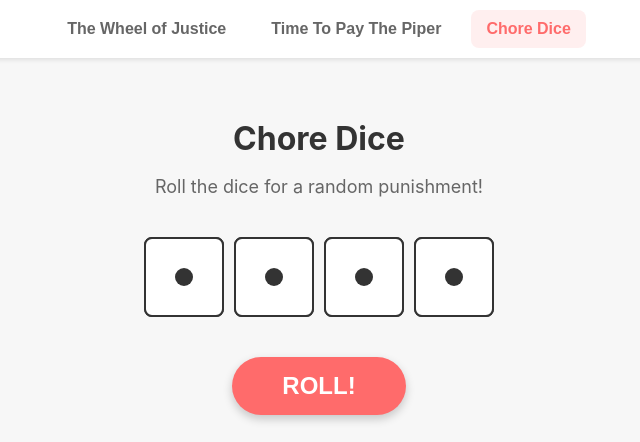
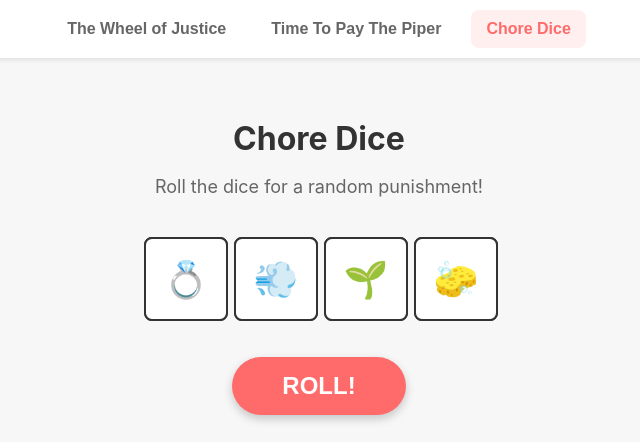
Before and after one commit to darkwaterlife/parent_punisher, a plain HTML site: page index.html in a window 1280 px wide. Both pictures are taken after a click on the button "Chore Dice". Shown: the whole page, without its empty margins (321-961 px from the left). Drawn offline with Linux system fonts and the light colour scheme.

Commit message:
Update index.html

```diff
--- a/index.html
+++ b/index.html
@@ -134,19 +134,8 @@
             display: flex;
             justify-content: center;
             align-items: center;
-            flex-wrap: wrap;
-            padding: 10px;
-            box-sizing: border-box;
+            font-size: 36px;
         }
-        .pip { width: 18px; height: 18px; background-color: #333; border-radius: 50%; margin: 5px; }
-        .face-1 .pip:nth-child(n+2), .face-2 .pip:nth-child(n+3), .face-3 .pip:nth-child(n+4), .face-4 .pip:nth-child(n+5), .face-5 .pip:nth-child(n+6), .face-6 .pip:nth-child(n+7) { display: none; }
-        .face-2 .pip:nth-child(2) { align-self: flex-end; }
-        .face-3 .pip:nth-child(2) { align-self: center; }
-        .face-3 .pip:nth-child(3) { align-self: flex-end; }
-        .face-4 .pip:nth-child(2), .face-4 .pip:nth-child(4) { align-self: flex-end; }
-        .face-5 .pip:nth-child(3) { align-self: center; }
-        .face-5 .pip:nth-child(4), .face-5 .pip:nth-child(5) { align-self: flex-end; }
-        .face-6 .pip:nth-child(4), .face-6 .pip:nth-child(5), .face-6 .pip:nth-child(6) { align-self: flex-end; }
         .face-1 { transform: rotateY(0deg) translateZ(40px); }
         .face-2 { transform: rotateY(90deg) translateZ(40px); }
         .face-3 { transform: rotateY(180deg) translateZ(40px); }
@@ -246,14 +235,14 @@
             "Rake the side garden", "Wipe down the kitchen cabinets with a damp rag", "Read a 3-page chapter from a kids’ adventure book and summarize in 25 words",
             "Vacuum the car trunk", "Clean the bathroom light switch with a damp cloth", "Pull weeds in the backyard",
             "Wipe down the stove with a microfiber cloth", "Dust the wall clocks in the house with a soft brush", "Organize the toy trains by size",
-            "No phone use until tomorrow", "Polish the car rims with a polishing cloth", "Wipe down the TV remote with a damp cloth",
-            "Copy a short description from a kids’ TV show guide", "Dust the TV stand with a microfiber cloth", "No streaming shows until tomorrow",
-            "No tablet use until tomorrow", "No social media access until tomorrow while writing the numbers 1 to 25 sequentially", "Vacuum under the TV console",
-            "No smartwatch use until tomorrow", "No streaming movies until tomorrow", "Clean the TV remote buttons with a damp swab",
+            "No screen time until tomorrow", "Polish the car rims with a polishing cloth", "Wipe down the TV remote with a damp cloth",
+            "Copy a short description from a kids’ TV show guide", "Dust the TV stand with a microfiber cloth", "No screen time until tomorrow",
+            "No screen time until tomorrow", "No screen time until tomorrow while writing the numbers 1 to 25 sequentially", "Vacuum under the TV console",
+            "No screen time until tomorrow", "No screen time until tomorrow", "Clean the TV remote buttons with a damp swab",
             "Dust the gaming console with a microfiber cloth", "Wipe down the TV speakers with a damp cloth", "Clean the laptop keyboard with a soft brush",
-            "No streaming music until tomorrow", "No streaming shows until tomorrow while writing the numbers 25 to 1 backwards", "Dust the TV cabinet",
+            "No screen time until tomorrow", "No screen time until tomorrow while writing the numbers 25 to 1 backwards", "Dust the TV cabinet",
             "Wash the pet’s bedding with mild detergent", "Dust the TV mount with a microfiber duster", "Clean the laundry room counter with a damp cloth",
-            "Dust the bedroom dresser with a soft cloth", "Clean the pet’s crate with a damp sponge", "No streaming shows until tomorrow while writing the numbers 50 to 1 backwards",
+            "Dust the bedroom dresser with a soft cloth", "Clean the pet’s crate with a damp sponge", "No screen time until tomorrow while writing the numbers 50 to 1 backwards",
             "Vacuum the dining room floor", "Clean the bathroom shower with a scrub brush", "Wipe down all interior door knobs with a damp cloth",
             "Organize the garage shelves by item type", "Read a 4-page article from a kids’ science magazine and summarize in 25 words", "Mop the living room floor",
             "Wipe down the laundry room counter", "Read a 3-page story from a kids’ book and summarize in 25 words", "Dust the dining room table with a microfiber cloth",
@@ -385,10 +374,54 @@
 
         // --- Dice Roll Logic ---
         const die1=document.getElementById('die1'),die2=document.getElementById('die2'),die3=document.getElementById('die3'),die4=document.getElementById('die4'),diceButton=document.getElementById('diceButton'),diceResultContainer=document.getElementById('diceResultContainer');
-        function createPipDieFace(faceValue) { const face=document.createElement('div'); face.className=`die-face face-${faceValue}`; for(let i=0;i<faceValue;i++) { const pip=document.createElement('div'); pip.className='pip'; face.appendChild(pip); } return face; }
-        function createPipDie(dieElement) { dieElement.innerHTML=''; for(let i=1;i<=6;i++) dieElement.appendChild(createPipDieFace(i)); }
+        const choreSymbols = ['🧼', '🧽', '🧸', '🍽️', '💨', '🧹', '💧', '🚽', '🛏️', '🐾', '🐶', '👞', '🌱', '🚗', '🏡', '📏', '🗑️', '💍', '✏️'];
+
+        function createSymbolDieFace(symbol, showFrown, faceIndex) {
+            const face = document.createElement('div');
+            face.className = `die-face face-${faceIndex}`;
+            const frownHTML = showFrown ? `<div class="die-face-frown">😟</div>` : '';
+            face.innerHTML = `<div class="die-face-symbol-container"><div class="die-face-symbol">${symbol}</div>${frownHTML}</div>`;
+            return face;
+        }
+
+        function createSymbolDie(dieElement, showFrown) {
+            dieElement.innerHTML = '';
+            for(let i = 1; i <= 6; i++) {
+                const randomSymbol = choreSymbols[Math.floor(Math.random() * choreSymbols.length)];
+                dieElement.appendChild(createSymbolDieFace(randomSymbol, showFrown, i));
+            }
+        }
+
         function setDieFace(dieElement,faceIndex){const rotations={1:'rotateY(0deg)',2:'rotateY(-90deg)',3:'rotateY(-180deg)',4:'rotateY(90deg)',5:'rotateX(-90deg)',6:'rotateX(90deg)'};dieElement.style.transform=rotations[faceIndex];}
-        function rollDice(){if(isSpinning)return;isSpinning=true;diceButton.disabled=true;diceButton.textContent='Rolling...';diceResultContainer.innerHTML='';const dice=[die1,die2,die3,die4];dice.forEach(d=>d.classList.add('rolling'));setTimeout(()=>{dice.forEach(d=>d.classList.remove('rolling'));const result = generateRandomPunishment(); setDieFace(die1, Math.floor(Math.random()*6)+1); setDieFace(die2, Math.floor(Math.random()*6)+1); setDieFace(die3, Math.floor(Math.random()*6)+1); setDieFace(die4, Math.floor(Math.random()*6)+1); diceResultContainer.innerHTML=`<p class="result-text">The dice have decided!</p><p class="result-value">${result}</p>`;isSpinning=false;diceButton.disabled=false;diceButton.textContent='ROLL!';},1500);}
+
+        function rollDice(){
+            if(isSpinning)return;
+            isSpinning=true;
+            diceButton.disabled=true;
+            diceButton.textContent='Rolling...';
+            diceResultContainer.innerHTML='';
+            const dice=[die1,die2,die3,die4];
+
+            const showFrownyFace = Math.random() < 0.04; // 1 in 25 chance
+            dice.forEach(d => createSymbolDie(d, showFrownyFace));
+
+            dice.forEach(d=>d.classList.add('rolling'));
+
+            setTimeout(()=>{
+                dice.forEach(d=>d.classList.remove('rolling'));
+                const result = generateRandomPunishment();
+
+                setDieFace(die1, Math.floor(Math.random()*6)+1);
+                setDieFace(die2, Math.floor(Math.random()*6)+1);
+                setDieFace(die3, Math.floor(Math.random()*6)+1);
+                setDieFace(die4, Math.floor(Math.random()*6)+1);
+
+                diceResultContainer.innerHTML=`<p class="result-text">The dice have decided!</p><p class="result-value">${result}</p>`;
+                isSpinning=false;
+                diceButton.disabled=false;
+                diceButton.textContent='ROLL!';
+            }, 1500);
+        }
 
         // --- Initial Setup ---
         createWheel();
@@ -396,10 +429,10 @@
 
         slotsButton.addEventListener('click', spinSorrySlots);
 
-        createPipDie(die1);
-        createPipDie(die2);
-        createPipDie(die3);
-        createPipDie(die4);
+        createSymbolDie(die1, false);
+        createSymbolDie(die2, false);
+        createSymbolDie(die3, false);
+        createSymbolDie(die4, false);
         diceButton.addEventListener('click', rollDice);
 
     </script>
```
